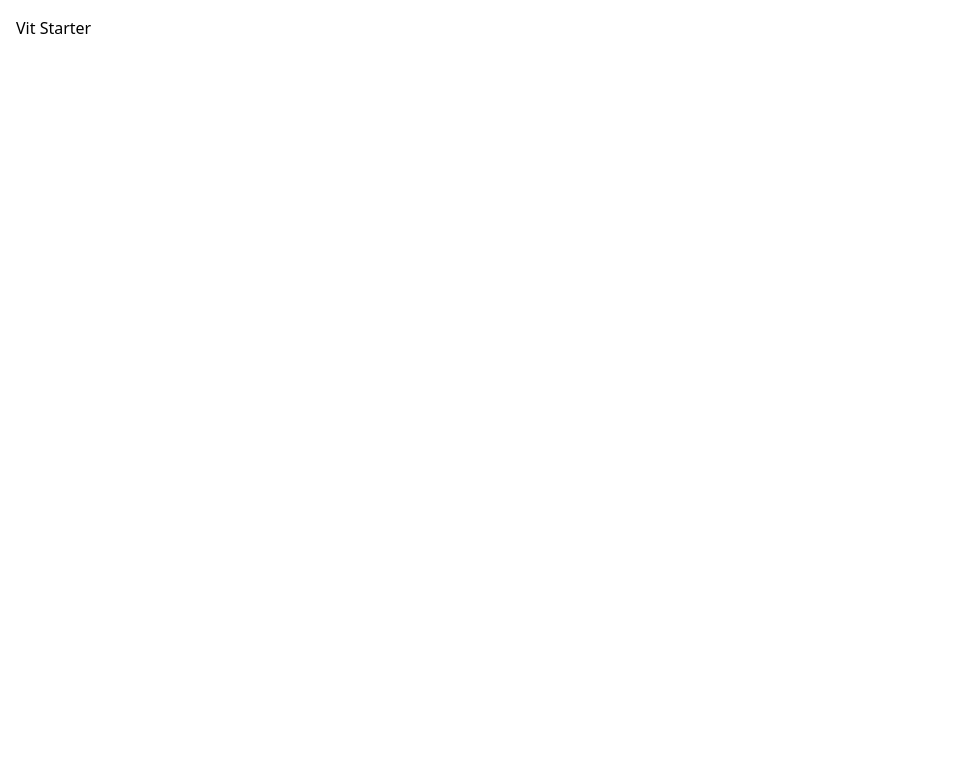
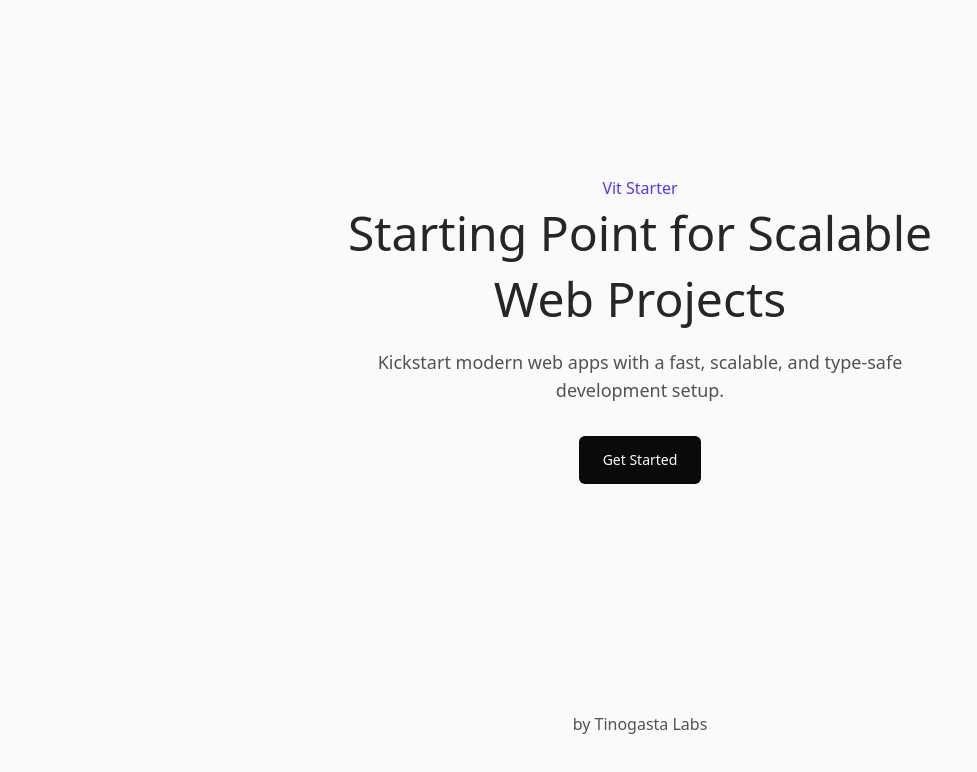
Before and after one commit to tinogasta-labs/vit-starter, a React (Vite) app: page / in a window 1280 px wide. Shown: the top 772 px of the page, without its empty margins (0-977 px from the left). Built offline with nearby package versions, Linux system fonts and the light colour scheme; a web font is replaced by a local one.

Commit message:
styles stuff

```diff
--- a/biome.json
+++ b/biome.json
@@ -30,7 +30,7 @@
       },
       "nursery": {
         "recommended": true,
-        "useSortedClasses": "warn",
+        "useSortedClasses": "off",
         "noProcessEnv": "warn"
       }
     }
--- a/src/root.tsx
+++ b/src/root.tsx
@@ -1,7 +1,37 @@
 export default function App() {
   return (
-    <div className="p-4">
-      <h1 className="font-light">Vit Starter</h1>
+    <div className="flex min-h-screen flex-col p-4">
+      <section className="mx-auto flex max-w-3xl flex-1 flex-col items-center py-40">
+        <span className="font-light text-indigo-600">Vit Starter</span>
+        <h1 className="text-center text-3xl leading-tight font-medium text-neutral-800 sm:text-5xl sm:leading-snug">
+          Starting Point for Scalable <br className="hidden md:block" />
+          Web Projects
+        </h1>
+        <p className="mx-auto mt-4 max-w-xl text-center font-light text-neutral-600 sm:text-lg">
+          Kickstart modern web apps with a fast, scalable, and type-safe
+          development setup.
+        </p>
+        <div className="mt-8">
+          <a
+            href="https://github.com/tinogasta-labs/vit-starter"
+            className="inline-flex h-12 cursor-pointer items-center rounded-md bg-neutral-950 px-6 text-sm font-medium text-neutral-50"
+          >
+            Get Started
+          </a>
+        </div>
+      </section>
+      <footer className="py-12 text-center font-light">
+        <p className="text-neutral-600">
+          by{' '}
+          <a
+            target="_blank"
+            href="https://github.com/tinogasta-labs"
+            rel="noreferrer noopener"
+          >
+            Tinogasta Labs
+          </a>
+        </p>
+      </footer>
     </div>
   )
 }
--- a/src/styles/global.css
+++ b/src/styles/global.css
@@ -4,3 +4,7 @@
 @theme {
   --font-sans: 'Mona Sans Variable', ui-sans-serif, system-ui, sans-serif;
 }
+
+body {
+  @apply min-h-screen min-w-[320px] bg-neutral-50 text-neutral-950 antialiased;
+}
```
